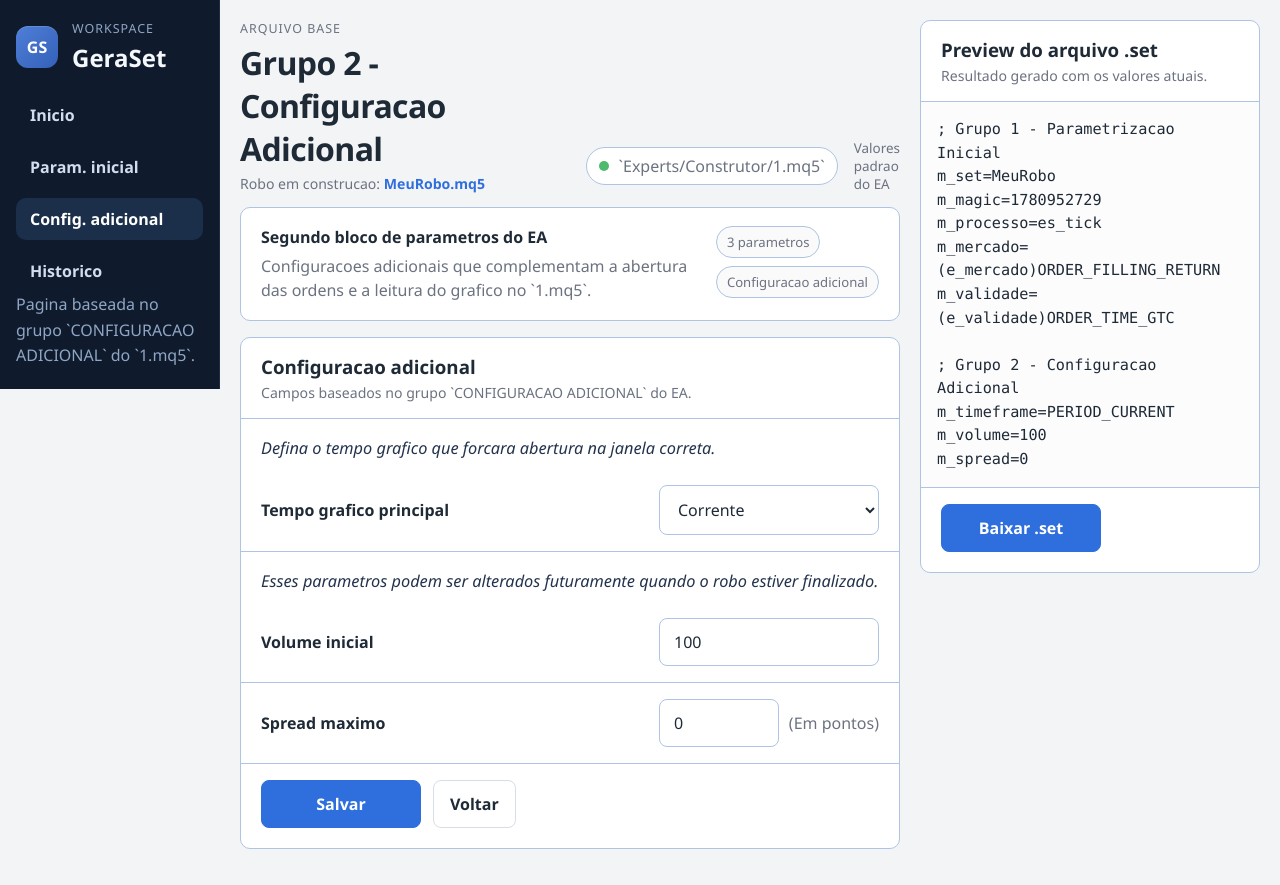
After one commit to MarceloAnsilago/v4, a Flask app: page /grupo-2 in a window 1280 px wide. The commit adds this page. Run offline with Flask 3, Linux system fonts and the light colour scheme.

Commit message:
configuraçao adicional

```diff
--- a/app.py
+++ b/app.py
@@ -62,6 +62,42 @@ GROUP_1_FLOW_FIELDS = [
     },
 ]
 
+GROUP_2_FIELDS = [
+    {
+        "name": "m_timeframe",
+        "label": "Tempo grafico principal",
+        "kind": "select",
+        "default": "PERIOD_CURRENT",
+        "options": [
+            ("PERIOD_CURRENT", "Corrente"),
+            ("PERIOD_M1", "M1"),
+            ("PERIOD_M5", "M5"),
+            ("PERIOD_M15", "M15"),
+            ("PERIOD_M30", "M30"),
+            ("PERIOD_H1", "H1"),
+            ("PERIOD_H4", "H4"),
+            ("PERIOD_D1", "D1"),
+        ],
+        "help": "Corresponde ao ENUM_TIMEFRAMES do EA.",
+    },
+    {
+        "name": "m_volume",
+        "label": "Volume inicial",
+        "kind": "number",
+        "input_type": "number",
+        "default": "100",
+        "help": "Volume inicial definido no grupo CONFIGURACAO ADICIONAL.",
+    },
+    {
+        "name": "m_spread",
+        "label": "Spread maximo",
+        "kind": "number",
+        "input_type": "number",
+        "default": "0",
+        "help": "Spread maximo permitido em pontos.",
+    },
+]
+
 
 def sanitize_robot_name(raw_value: str | None) -> str:
     if not raw_value:
@@ -87,15 +123,28 @@ def build_group_1_flow_values(form_data=None):
     return values
 
 
-def build_group_1_set_content(values, setup_name: str):
+def build_group_2_values(form_data=None):
+    values = {}
+    for field in GROUP_2_FIELDS:
+        default_value = field["default"]
+        values[field["name"]] = form_data.get(field["name"], default_value) if form_data else default_value
+    return values
+
+
+def build_set_content(group_1_values, group_2_values, setup_name: str):
     return "\n".join(
         [
             "; Grupo 1 - Parametrizacao Inicial",
             f"m_set={setup_name}",
-            f"m_magic={values['m_magic']}",
-            f"m_processo={values['m_processo']}",
-            f"m_mercado={values['m_mercado']}",
-            f"m_validade={values['m_validade']}",
+            f"m_magic={group_1_values['m_magic']}",
+            f"m_processo={group_1_values['m_processo']}",
+            f"m_mercado={group_1_values['m_mercado']}",
+            f"m_validade={group_1_values['m_validade']}",
+            "",
+            "; Grupo 2 - Configuracao Adicional",
+            f"m_timeframe={group_2_values['m_timeframe']}",
+            f"m_volume={group_2_values['m_volume']}",
+            f"m_spread={group_2_values['m_spread']}",
         ]
     )
 
@@ -106,16 +155,27 @@ app = Flask(__name__)
 @app.route("/")
 def index():
     robot_name = sanitize_robot_name(request.args.get("robot"))
-    values = build_group_1_values(request.args)
-    set_content = build_group_1_set_content(values, robot_name)
-    return render_template("index.html", robot_name=robot_name, values=values, set_content=set_content)
+    group_1_values = build_group_1_values(request.args)
+    group_2_values = build_group_2_values(request.args)
+    set_content = build_set_content(group_1_values, group_2_values, robot_name)
+    return render_template("index.html", robot_name=robot_name, values=group_1_values, group_2_values=group_2_values, set_content=set_content)
 
 
 @app.route("/iniciar", methods=["POST"])
 def iniciar():
     robot_name = sanitize_robot_name(request.form.get("robot_name"))
-    values = build_group_1_values(request.form)
-    return redirect(url_for("grupo_1", robot=robot_name, m_magic=values["m_magic"]))
+    group_1_values = build_group_1_values(request.form)
+    group_2_values = build_group_2_values(request.form)
+    return redirect(
+        url_for(
+            "grupo_1",
+            robot=robot_name,
+            m_magic=group_1_values["m_magic"],
+            m_timeframe=group_2_values["m_timeframe"],
+            m_volume=group_2_values["m_volume"],
+            m_spread=group_2_values["m_spread"],
+        )
+    )
 
 
 @app.route("/grupo-1", methods=["GET", "POST"])
@@ -123,12 +183,14 @@ def grupo_1():
     robot_name = sanitize_robot_name(request.values.get("robot"))
     source_data = request.form if request.method == "POST" else request.args
     values = build_group_1_values(source_data)
+    group_2_values = build_group_2_values(source_data)
     flow_values = build_group_1_flow_values(source_data)
-    set_content = build_group_1_set_content(values, robot_name)
+    set_content = build_set_content(values, group_2_values, robot_name)
     started = request.method == "POST"
     return render_template(
         "grupo_1.html",
         fields=GROUP_1_FIELDS,
+        group_2_values=group_2_values,
         flow_fields=GROUP_1_FLOW_FIELDS,
         flow_values=flow_values,
         values=values,
@@ -138,11 +200,31 @@ def grupo_1():
     )
 
 
+@app.route("/grupo-2", methods=["GET", "POST"])
+def grupo_2():
+    robot_name = sanitize_robot_name(request.values.get("robot"))
+    source_data = request.form if request.method == "POST" else request.args
+    group_1_values = build_group_1_values(source_data)
+    group_2_values = build_group_2_values(source_data)
+    set_content = build_set_content(group_1_values, group_2_values, robot_name)
+    started = request.method == "POST"
+    return render_template(
+        "grupo_2.html",
+        group_1_values=group_1_values,
+        fields=GROUP_2_FIELDS,
+        values=group_2_values,
+        set_content=set_content,
+        started=started,
+        robot_name=robot_name,
+    )
+
+
 @app.route("/grupo-1/download", methods=["POST"])
 def grupo_1_download():
-    values = build_group_1_values(request.form)
+    group_1_values = build_group_1_values(request.form)
+    group_2_values = build_group_2_values(request.form)
     robot_name = sanitize_robot_name(request.form.get("robot"))
-    set_content = build_group_1_set_content(values, robot_name)
+    set_content = build_set_content(group_1_values, group_2_values, robot_name)
     return Response(
         set_content,
         mimetype="text/plain; charset=utf-8",
--- a/static/style.css
+++ b/static/style.css
@@ -927,3 +927,14 @@ a {
 .file-name-input span {
     white-space: nowrap;
 }
+
+.inline-control {
+    display: inline-flex;
+    align-items: center;
+    gap: 10px;
+}
+
+.inline-control span {
+    color: var(--muted);
+    white-space: nowrap;
+}
--- /dev/null
+++ b/templates/grupo_2.html
@@ -0,0 +1,159 @@
+<!DOCTYPE html>
+<html lang="pt-BR">
+<head>
+    <meta charset="UTF-8">
+    <meta name="viewport" content="width=device-width, initial-scale=1.0">
+    <title>GeraSet - Grupo 2</title>
+    <link rel="stylesheet" href="{{ url_for('static', filename='style.css') }}">
+</head>
+<body class="group-page">
+    <div class="app-shell">
+        <aside class="sidebar">
+            <div>
+                <div class="brand">
+                    <div class="brand-mark">GS</div>
+                    <div>
+                        <p class="brand-overline">Workspace</p>
+                        <h1>GeraSet</h1>
+                    </div>
+                </div>
+
+                <nav class="sidebar-nav">
+                    <a class="nav-item" href="{{ url_for('index', robot=robot_name) }}">Inicio</a>
+                    <a class="nav-item" href="{{ url_for('grupo_1', robot=robot_name, m_magic=group_1_values['m_magic'], m_processo=group_1_values['m_processo'], m_mercado=group_1_values['m_mercado'], m_validade=group_1_values['m_validade'], m_timeframe=values['m_timeframe'], m_volume=values['m_volume'], m_spread=values['m_spread']) }}">Param. inicial</a>
+                    <a class="nav-item active" href="{{ url_for('grupo_2', robot=robot_name, m_magic=group_1_values['m_magic'], m_processo=group_1_values['m_processo'], m_mercado=group_1_values['m_mercado'], m_validade=group_1_values['m_validade'], m_timeframe=values['m_timeframe'], m_volume=values['m_volume'], m_spread=values['m_spread']) }}">Config. adicional</a>
+                    <a class="nav-item" href="#">Historico</a>
+                </nav>
+            </div>
+
+            <div class="sidebar-footer">
+                <p class="muted">Pagina baseada no grupo `CONFIGURACAO ADICIONAL` do `1.mq5`.</p>
+            </div>
+        </aside>
+
+        <main class="main-panel with-preview-rail">
+            <header class="topbar">
+                <div>
+                    <p class="page-overline">Arquivo base</p>
+                    <h2>Grupo 2 - Configuracao Adicional</h2>
+                    <p class="panel-subtitle topbar-subtitle">Robo em construcao: <strong>{{ robot_name }}.mq5</strong></p>
+                </div>
+
+                <div class="topbar-actions">
+                    <div class="workspace-chip">
+                        <span class="chip-dot"></span>
+                        `Experts/Construtor/1.mq5`
+                    </div>
+                    <span class="topbar-note">
+                        {% if started %}
+                        Preview atualizado
+                        {% else %}
+                        Valores padrao do EA
+                        {% endif %}
+                    </span>
+                </div>
+            </header>
+
+            <section class="panel group-summary">
+                <div class="summary-main">
+                    <strong>Segundo bloco de parametros do EA</strong>
+                    <p>Configuracoes adicionais que complementam a abertura das ordens e a leitura do grafico no `1.mq5`.</p>
+                </div>
+                <div class="summary-meta">
+                    <span>3 parametros</span>
+                    <span>Configuracao adicional</span>
+                </div>
+            </section>
+
+            <section class="form-layout compact-layout single-main-column">
+                <article class="panel">
+                    <div class="panel-header">
+                        <div>
+                            <h3>Configuracao adicional</h3>
+                            <p class="panel-subtitle">Campos baseados no grupo `CONFIGURACAO ADICIONAL` do EA.</p>
+                        </div>
+                    </div>
+
+                    <form method="post" class="quick-form">
+                        {% for field_name, field_value in group_1_values.items() %}
+                        <input type="hidden" name="{{ field_name }}" value="{{ field_value }}">
+                        {% endfor %}
+                        <input type="hidden" name="robot" value="{{ robot_name }}">
+
+                        <div class="form-note-row">
+                            <p>Defina o tempo grafico que forcara abertura na janela correta.</p>
+                        </div>
+
+                        <div class="form-row compact-choice-row">
+                            <div class="form-row-label">
+                                <label for="m_timeframe">Tempo grafico principal</label>
+                            </div>
+                            <div class="form-row-control">
+                                <select id="m_timeframe" name="m_timeframe">
+                                    {% for option_value, option_label in fields[0].options %}
+                                    <option value="{{ option_value }}" {% if values["m_timeframe"] == option_value %}selected{% endif %}>
+                                        {{ option_label }}
+                                    </option>
+                                    {% endfor %}
+                                </select>
+                            </div>
+                        </div>
+
+                        <div class="form-note-row">
+                            <p>Esses parametros podem ser alterados futuramente quando o robo estiver finalizado.</p>
+                        </div>
+
+                        <div class="form-row compact-choice-row">
+                            <div class="form-row-label">
+                                <label for="m_volume">Volume inicial</label>
+                            </div>
+                            <div class="form-row-control">
+                                <input id="m_volume" name="m_volume" type="number" value="{{ values['m_volume'] }}">
+                            </div>
+                        </div>
+
+                        <div class="form-row compact-choice-row">
+                            <div class="form-row-label">
+                                <label for="m_spread">Spread maximo</label>
+                            </div>
+                            <div class="form-row-control inline-control">
+                                <input id="m_spread" name="m_spread" type="number" value="{{ values['m_spread'] }}">
+                                <span>(Em pontos)</span>
+                            </div>
+                        </div>
+
+                        <div class="button-row">
+                            <button type="submit" class="primary-button">Salvar</button>
+                            <a class="secondary-button" href="{{ url_for('grupo_1', robot=robot_name, m_magic=group_1_values['m_magic'], m_processo=group_1_values['m_processo'], m_mercado=group_1_values['m_mercado'], m_validade=group_1_values['m_validade'], m_timeframe=values['m_timeframe'], m_volume=values['m_volume'], m_spread=values['m_spread']) }}">Voltar</a>
+                        </div>
+                    </form>
+                </article>
+            </section>
+        </main>
+
+        <aside class="preview-rail">
+            <article class="panel preview-rail-panel">
+                <div class="panel-header">
+                    <div>
+                        <h3>Preview do arquivo .set</h3>
+                        <p class="panel-subtitle">Resultado gerado com os valores atuais.</p>
+                    </div>
+                </div>
+
+                <div class="preview-block">{{ set_content }}</div>
+
+                <form method="post" action="{{ url_for('grupo_1_download') }}" class="download-form">
+                    <input type="hidden" name="robot" value="{{ robot_name }}">
+                    {% for field_name, field_value in group_1_values.items() %}
+                    <input type="hidden" name="{{ field_name }}" value="{{ field_value }}">
+                    {% endfor %}
+                    {% for field_name, field_value in values.items() %}
+                    <input type="hidden" name="{{ field_name }}" value="{{ field_value }}">
+                    {% endfor %}
+                    <button type="submit" class="primary-button">Baixar .set</button>
+                </form>
+            </article>
+        </aside>
+    </div>
+</body>
+</html>
--- a/templates/index.html
+++ b/templates/index.html
@@ -20,8 +20,8 @@
 
                 <nav class="sidebar-nav">
                     <a class="nav-item active" href="{{ url_for('index') }}">Inicio</a>
-                    <a class="nav-item" href="{{ url_for('grupo_1', robot=robot_name) }}">Parametros</a>
-                    <a class="nav-item" href="#">Exportacoes</a>
+                    <a class="nav-item" href="{{ url_for('grupo_1', robot=robot_name, m_magic=values['m_magic'], m_timeframe=group_2_values['m_timeframe'], m_volume=group_2_values['m_volume'], m_spread=group_2_values['m_spread']) }}">Param. inicial</a>
+                    <a class="nav-item" href="{{ url_for('grupo_2', robot=robot_name, m_magic=values['m_magic'], m_processo=values['m_processo'], m_mercado=values['m_mercado'], m_validade=values['m_validade'], m_timeframe=group_2_values['m_timeframe'], m_volume=group_2_values['m_volume'], m_spread=group_2_values['m_spread']) }}">Config. adicional</a>
                     <a class="nav-item" href="#">Historico</a>
                 </nav>
             </div>
```
Also changed, not shown: templates/grupo_1.html (+8 -3 lines).
